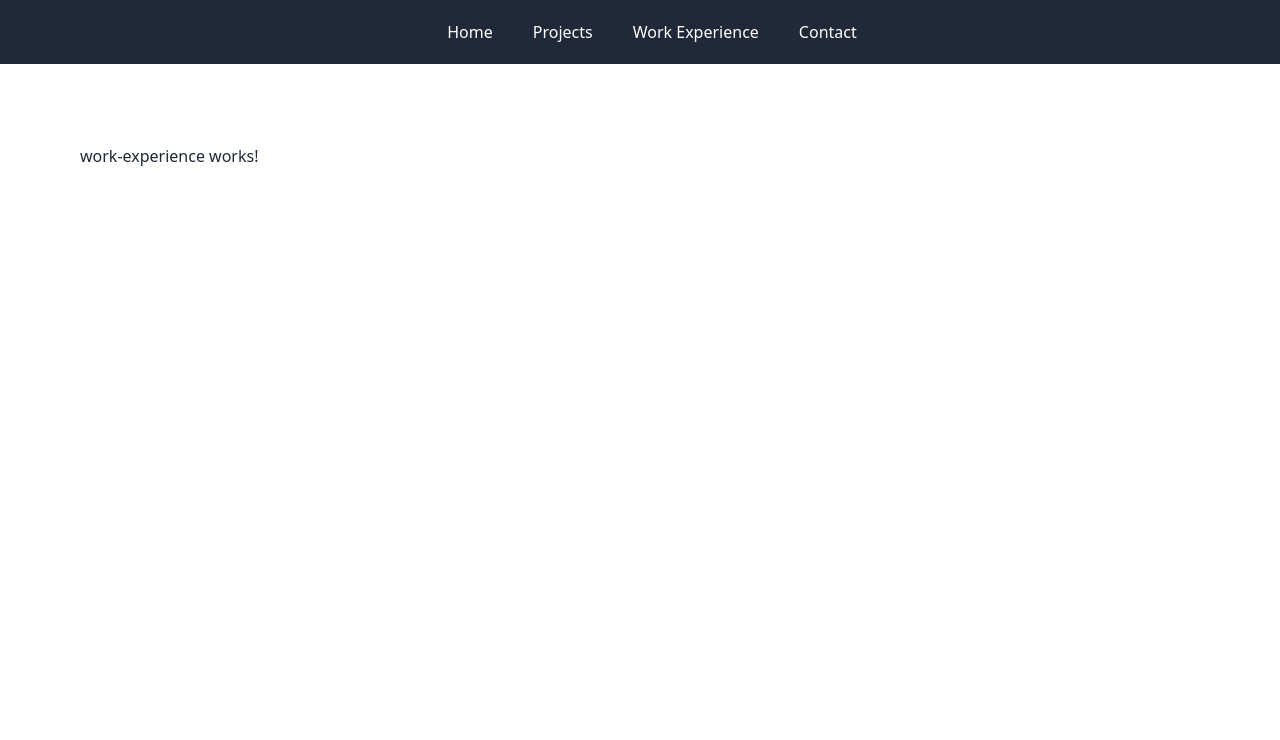
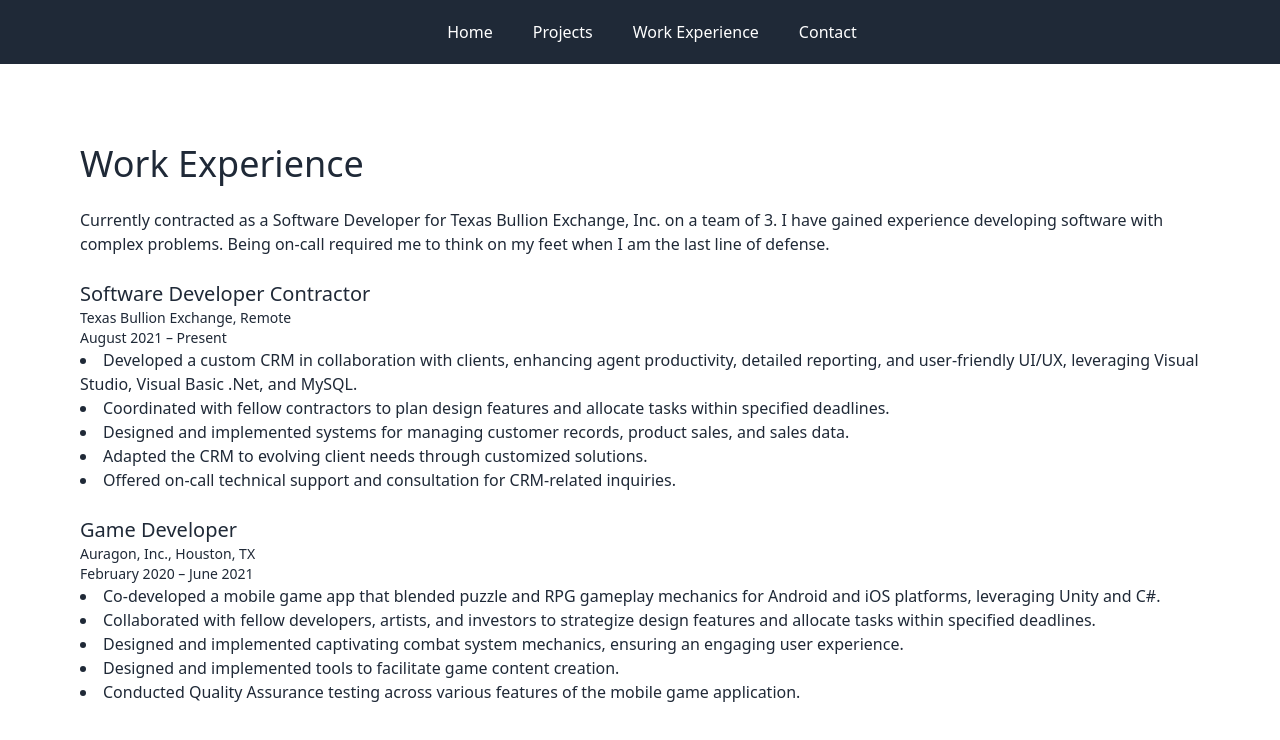
Before and after one commit to knguyen3632/kevin-nguyen-website, an Angular app: page /work-experience in a window 1280 px wide. Shown: the top 740 px of the page. Built offline with nearby package versions, Linux system fonts and the light colour scheme.

Commit message:
Reworked Projects page, added Work Experience

```diff
--- a/src/app/projects/projects.component.html
+++ b/src/app/projects/projects.component.html
@@ -1,15 +1,31 @@
 <div class="container text-center">
   <header>
-    <div>
-      <h1 class="text-4xl">Here are all my projects...</h1>
-    </div>
+    <h1 class="text-4xl">Here are my projects used to learn Angular</h1>
   </header>
   <br />
-  <div class="row justify-content-md-center">
-    <div class="col-md-auto">
-      <!-- Links to the Projects: -->
-      <p routerLink="/weather-app">Weather App</p>
-      <p routerLink="/job-tracker-app">Job Tracker App</p>
+  <div class="flex w-full">
+    <div
+      class="card w-64 min-w-max py-20 bg-base-300 rounded-box grid flex-grow place-items-center"
+    >
+      <div>
+        <a class="flex items-center" routerLink="/weather-app"
+          ><img
+            class="pr-2"
+            src="../../assets/icons8-weather-forecast-48.png"
+          />Weather App</a
+        >
+      </div>
+    </div>
+    <div class="divider divider-horizontal"></div>
+    <div
+      class="card w-48 min-w-64 py-20 bg-base-300 rounded-box grid flex-grow place-items-center"
+    >
+      <div>
+        <a class="flex items-center" routerLink="/job-tracker-app"
+          ><img class="pr-2" src="../../assets/icons8-job-48.png" />Job Tracker
+          App</a
+        >
+      </div>
     </div>
   </div>
 </div>
--- a/src/app/work-experience/work-experience.component.html
+++ b/src/app/work-experience/work-experience.component.html
@@ -1 +1,61 @@
-<p>work-experience works!</p>
+<h1 class="text-4xl">Work Experience</h1>
+<br />
+<div>
+  <p>
+    Currently contracted as a Software Developer for Texas Bullion Exchange,
+    Inc. on a team of 3. I have gained experience developing software with
+    complex problems. Being on-call required me to think on my feet when I am
+    the last line of defense.
+  </p>
+</div>
+<br />
+<div>
+  <h3 class="text-xl">Software Developer Contractor</h3>
+  <h4 class="text-sm">Texas Bullion Exchange, Remote</h4>
+  <h4 class="text-sm">August 2021 – Present</h4>
+  <ul class="list-disc list-inside">
+    <li>
+      Developed a custom CRM in collaboration with clients, enhancing agent
+      productivity, detailed reporting, and user-friendly UI/UX, leveraging
+      Visual Studio, Visual Basic .Net, and MySQL.
+    </li>
+    <li>
+      Coordinated with fellow contractors to plan design features and allocate
+      tasks within specified deadlines.
+    </li>
+    <li>
+      Designed and implemented systems for managing customer records, product
+      sales, and sales data.
+    </li>
+    <li>
+      Adapted the CRM to evolving client needs through customized solutions.
+    </li>
+    <li>
+      Offered on-call technical support and consultation for CRM-related
+      inquiries.
+    </li>
+  </ul>
+  <br />
+  <h3 class="text-xl">Game Developer</h3>
+  <h4 class="text-sm">Auragon, Inc., Houston, TX</h4>
+  <h4 class="text-sm">February 2020 – June 2021</h4>
+  <ul class="list-disc list-inside">
+    <li>
+      Co-developed a mobile game app that blended puzzle and RPG gameplay
+      mechanics for Android and iOS platforms, leveraging Unity and C#.
+    </li>
+    <li>
+      Collaborated with fellow developers, artists, and investors to strategize
+      design features and allocate tasks within specified deadlines.
+    </li>
+    <li>
+      Designed and implemented captivating combat system mechanics, ensuring an
+      engaging user experience.
+    </li>
+    <li>Designed and implemented tools to facilitate game content creation.</li>
+    <li>
+      Conducted Quality Assurance testing across various features of the mobile
+      game application.
+    </li>
+  </ul>
+</div>
```
Also changed, not shown: src/assets/icons8-job-48.png (added), src/assets/icons8-weather-forecast-48.png (added).
